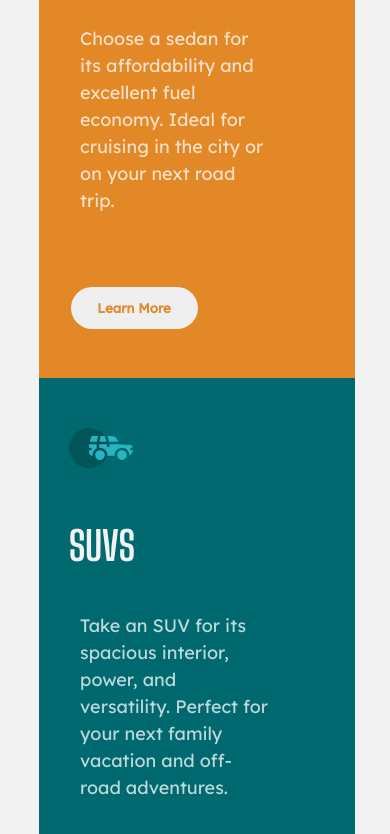
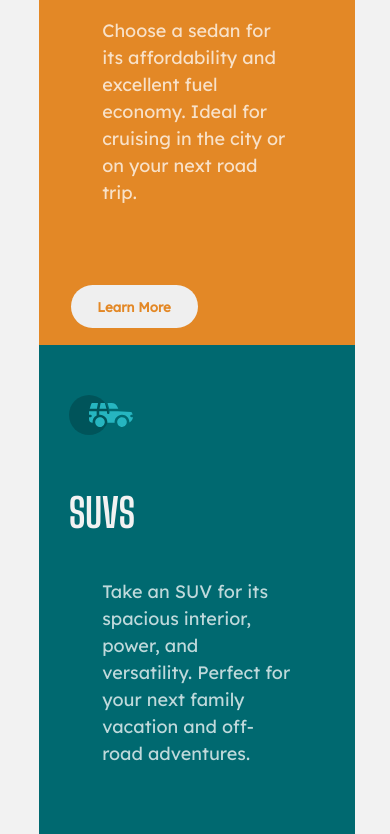
Before and after one commit to Roxi96/3-column-card-, a plain HTML site: page index.html in a window 390 px wide. Shown: the part 247-1081 px from the top of the page. Drawn offline with Linux system fonts and the light colour scheme.

Commit message:
finished 2

```diff
--- a/style.css
+++ b/style.css
@@ -9,17 +9,18 @@ body {
 .container {
     display: flex;
     justify-content: center;
-    margin-top: 10%;
+    margin-top: 8%;
 }
 
 .item {
 
-    width: 20%;
+    width: 18%;
     padding-bottom: 5%;
 }
 
 .i_1 {
     background-color: hsl(31, 77%, 52%);
+    border-radius: 15px 0px 0px 15px;
 }
 
 .i_2 {
@@ -28,6 +29,7 @@ body {
 
 .i_3 {
     background-color: hsl(179, 100%, 13%);
+    border-radius: 0px 15px 15px 0px;
 }
 
 .btn {
@@ -35,8 +37,9 @@ body {
     text-decoration: none;
     border: none;
     border-radius: 90px;
-    /* margin: 40px 30px 0px 30px; */
-    margin: 10% 10%;
+    margin-top: 25%;
+    margin-left: 10%;
+
 }
 
 .b_1 {
@@ -73,7 +76,7 @@ p {
     font-family: 'Lexend Deca', sans-serif;
     color: hsla(0, 0%, 100%, 0.75);
     width: 60%;
-    margin: 13% 13%;
+    margin: 13% 20% 0 20%;
     /* text-align: center; */
     font-size: 18px;
     line-height: 1.5;
@@ -92,8 +95,14 @@ p {
     }
 
     .item {
-
         width: 90%;
         padding-bottom: 5%;
     }
+    .i_1 {
+        border-radius: 15px 15px 0px 0px;
+    }
+
+    .i_3 {
+        border-radius: 0px 0px 15px 15px;
+    }
 }
```
